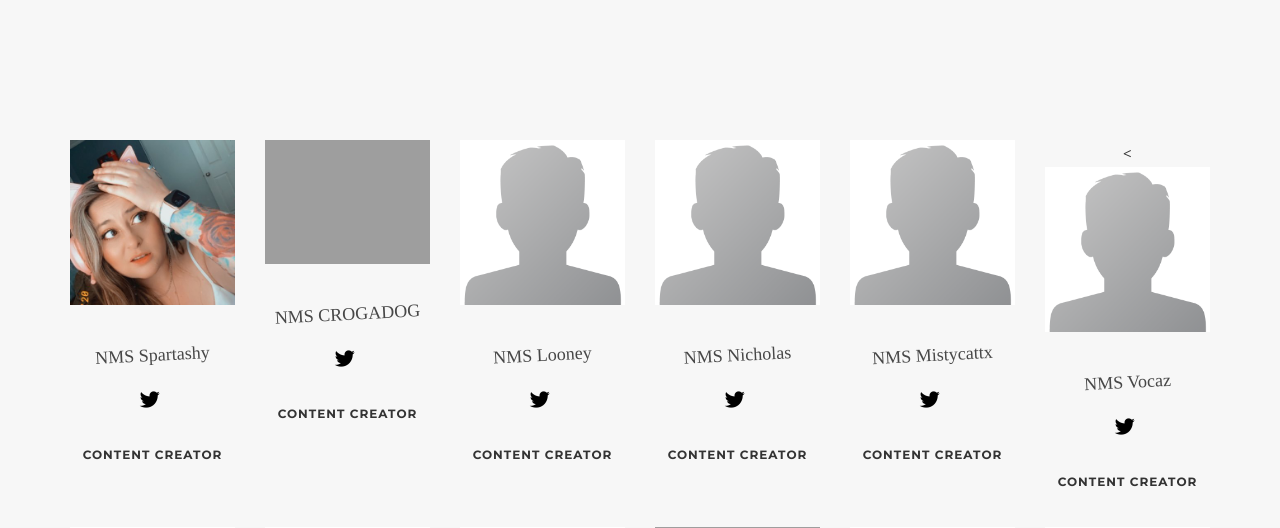
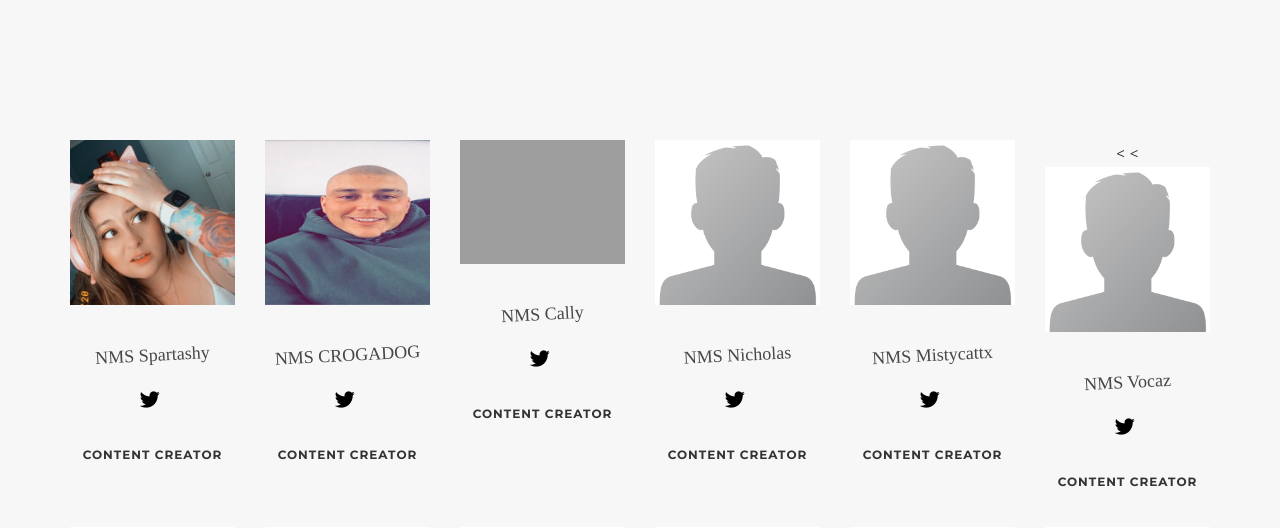
Before and after one commit to PeterRansome/NMS_website, a PHP site: page /content-creators in a window 1280 px wide. Shown: the part 290-818 px from the top of the page. Run offline with PHP 8.4, Linux system fonts and the light colour scheme; some libraries are stand-ins or nearby versions; some web fonts are replaced; grey boxes are pictures that could not be loaded.

Commit message:
Change around

```diff
--- a/content-creators.php
+++ b/content-creators.php
@@ -23,18 +23,18 @@
             <h6>Content Creator</h6>
           </div>
           <<div class="col-md-2 col-sm-6">
-              <p><img class="img-responsive center-block" src="/assets/img/default.jpg" alt=""></p>
+              <p><img class="img-responsive center-block" src="/assets/img/crogadog.jpg" alt=""></p>
               <h2 class="classic">NMS CROGADOG</h2>
               <ul class="list-inline">
                 <li><a href="https://twitter.com/crogadog100"><i class="fab fa-twitter fa-lg"></i></a></li>
               </ul>
               <h6>Content Creator</h6>
             </div>
-          <div class="col-md-2 col-sm-6">
-            <p><img class="img-responsive center-block" src="/assets/img/default.png" alt=""></p>
-            <h2 class="classic">NMS Looney</h2>
+            <div class="col-md-2 col-sm-6">
+            <p><img class="img-responsive center-block" src="/assets/img/cally_jpg" alt=""></p>
+            <h2 class="classic">NMS Cally</h2>
             <ul class="list-inline">
-              <li><a href="https://twitter.com/ImJustLooney"><i class="fab fa-twitter fa-lg"></i></a></li>
+              <li><a href="https://twitter.com/CallyFN"><i class="fab fa-twitter fa-lg"></i></a></li>
             </ul>
             <h6>Content Creator</h6>
           </div>
@@ -86,11 +86,11 @@
             </ul>
             <h6>Content Creator</h6>
           </div>
-          <div class="col-md-2 col-sm-6">
-            <p><img class="img-responsive center-block" src="/assets/img/cally_jpg" alt=""></p>
-            <h2 class="classic">NMS Cally</h2>
+          <<div class="col-md-2 col-sm-6">
+            <p><img class="img-responsive center-block" src="/assets/img/default.png" alt=""></p>
+            <h2 class="classic">NMS Looney</h2>
             <ul class="list-inline">
-              <li><a href="https://twitter.com/CallyFN"><i class="fab fa-twitter fa-lg"></i></a></li>
+              <li><a href="https://twitter.com/ImJustLooney"><i class="fab fa-twitter fa-lg"></i></a></li>
             </ul>
             <h6>Content Creator</h6>
           </div>
```
Also changed, not shown: content-creators.html (+13 -13 lines).
